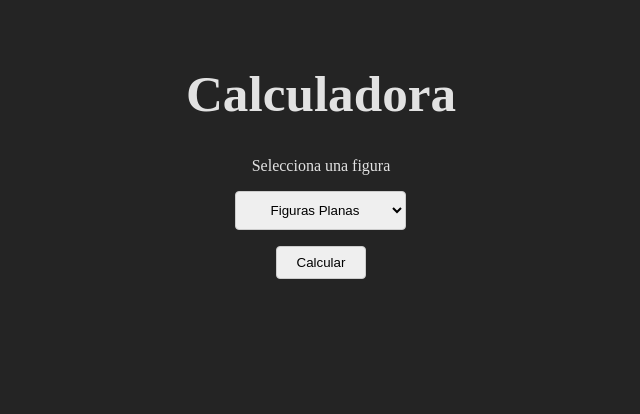
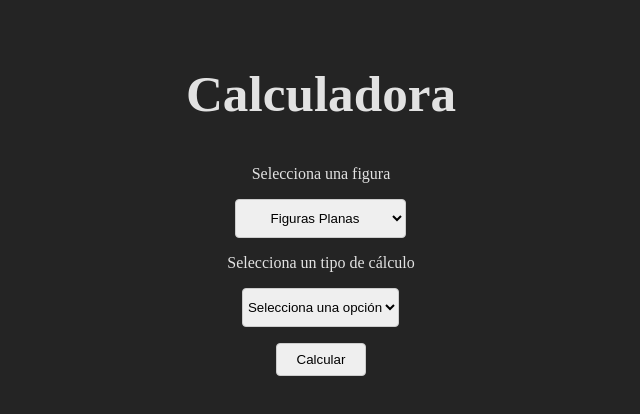
Before and after one commit to Dav416/calculator, a Vue app: page / in a window 1280 px wide. Shown: the top 414 px of the page, without its empty margins (319-959 px from the left). Built offline with nearby package versions, Linux system fonts and the light colour scheme.

Commit message:
feat(Form): added some new logic for area

```diff
--- a/src/components/Form.vue
+++ b/src/components/Form.vue
@@ -3,6 +3,7 @@
         <form action="">
             <div class="container">
                 <h1>Calculadora</h1>
+                <div class="selectGroup">
                     <label for="selectFigure">
                         Selecciona una figura
                     </label>
@@ -15,11 +16,36 @@
                         <option disabled>Figuras Tridimensionales</option>
                         <option value="prisma">Prisma</option>
                     </select>
-                <div v-if="selectedFigure !== ''" class="figuresContainer">
+                    <label for="selectFigure">
+                        Selecciona un tipo de cálculo
+                    </label>
+                    <select v-model="typeOfCalculation" name="selectTypeOfCalculation" id="selectTypeOfCalculation" @change="handleSelectedTypeOfCalculation">
+                        <option value="" selected disabled> Selecciona una opción </option>
+                        <option value="area">Área</option>
+                        <option value="perimeter">Perímetro</option>
+                        <option value="volume">Volumen</option>
+                    </select>
+                </div>
+                <div v-if="selectedFigure !== '' && typeOfCalculation !== ''" class="figuresContainer">
                     <label>
                         {{ figuresLabelText }} {{ selectedFigureText }}
                     </label>
-                    <div class="tripleSideFigures" v-if="selectedFigure === 'triangle'">
+                    <div v-if="selectedFigure === 'triangle'">
+                        <div v-if="typeOfCalculation === 'area'" class="doubleSideFigures">
+                            <InputFile
+                                label="Base"
+                                v-model="side1"
+                                id="triangleBase"
+                                name="triangleBase"
+                            />
+                            <InputFile
+                                label="Altura"
+                                v-model="side2"
+                                id="triangleHeight"
+                                name="triangleHeight"
+                            />
+                        </div>
+                        <div v-else-if="typeOfCalculation === 'perimeter'" class="tripleSideFigures">
                             <InputFile
                                 label="Lado 1"
                                 v-model="side1"
@@ -38,6 +64,10 @@
                                 id="trianguleSide3"
                                 name="trianguleSide3"
                             />
+                        </div>
+                        <div v-else-if="typeOfCalculation === 'volume'">
+                            <p style="color:greenyellow">La opción <strong>Volumen</strong> solo funciona con la figura <strong>Prisma.</strong></p>
+                        </div>
                     </div>
                     <div class="doubleSideFigures" v-if="selectedFigure === 'rectangle'">
                         <InputFile
@@ -98,6 +128,11 @@
 </template>
 
 <style scoped>
+    .selectGroup {
+        display: flex;
+        flex-direction: column;
+        align-items: center;
+    }
     select {
         padding: 10px 0px;
         margin: 8px 0;
@@ -161,8 +196,10 @@ import { ref, computed } from 'vue'
 import InputFile from './InputFile.vue'
 import confetti from 'canvas-confetti';
 
+const typeOfCalculation = ref('')
 const perimiter = ref(0)
 const volume = ref(0)
+const area = ref(0)
 const side1 = ref(0)
 const side2 = ref(0)
 const side3 = ref(0)
@@ -179,10 +216,18 @@ const showConfetti = () => {
     })
 }
 
+// const figuresLabelText = computed(() => {
+//     if (selectedFigure.value === 'circle') {
+//         return 'Ingrese el radio de la figura'
+//     } else if (selectedFigure.value === 'prisma') {
+//         return 'Ingrese la base y la altura de la figura'
+//     } else {
+//         return 'Ingrese los lados de la figura'
+//     }
+// })
+
 const figuresLabelText = computed(() => {
-    if (selectedFigure.value === 'circle') {
-        return 'Ingrese el radio de la figura'
-    } else if (selectedFigure.value === 'prisma') {
+    if (typeOfCalculation.value === 'area' || selectedFigure.value === 'prisma') {
         return 'Ingrese la base y la altura de la figura'
     } else {
         return 'Ingrese los lados de la figura'
@@ -209,9 +254,14 @@ function handleSelectedFigure(event) {
     resetInputs()
 }
 
+function handleSelectedTypeOfCalculation() {
+    resetInputs()
+}
+
 function resetInputs() {
     perimiter.value = 0
     volume.value = 0
+    area.value = 0
     side1.value = 0
     side2.value = 0
     side3.value = 0
```
Lines whose indentation alone changed are shown as unchanged.
